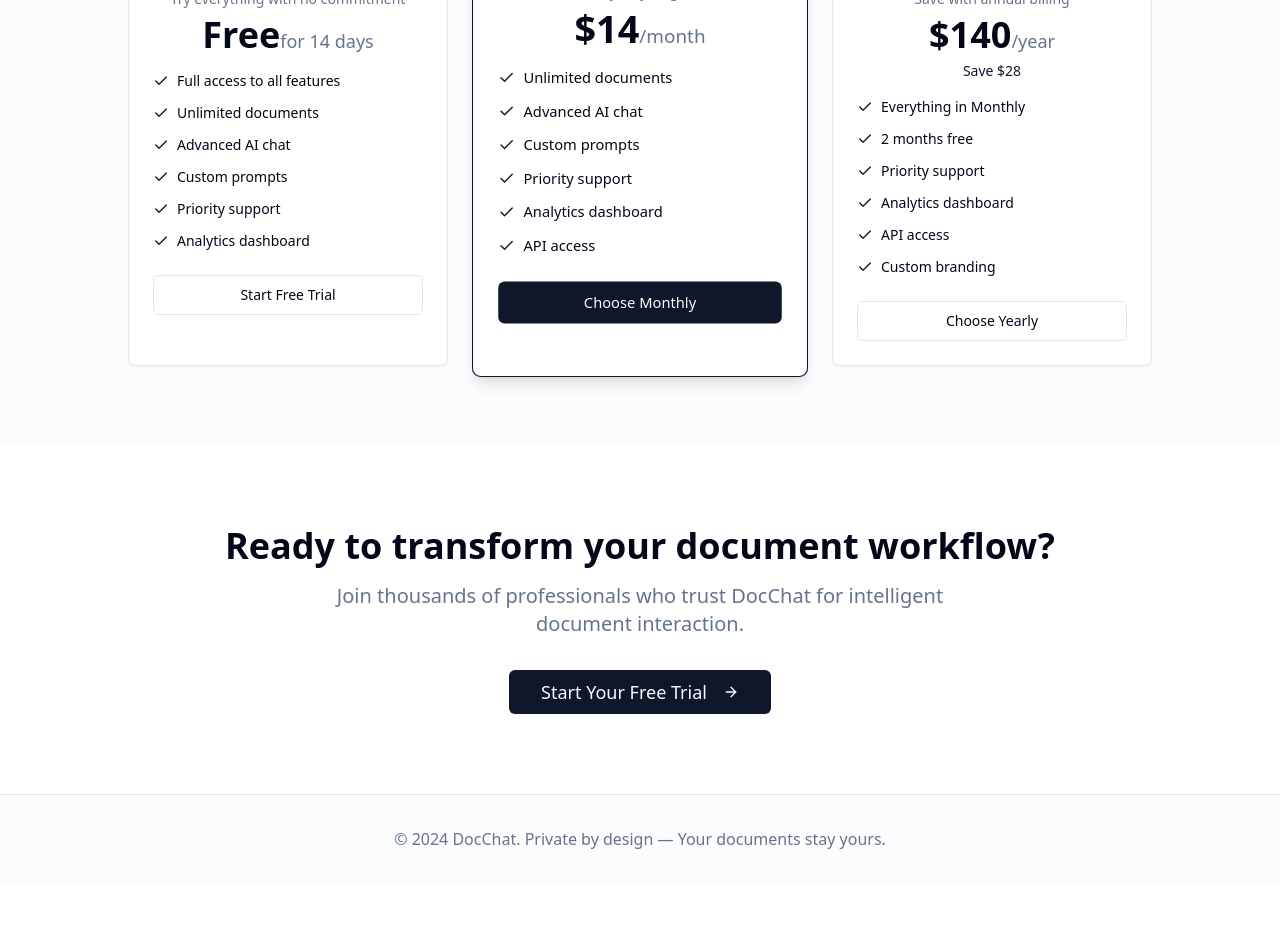
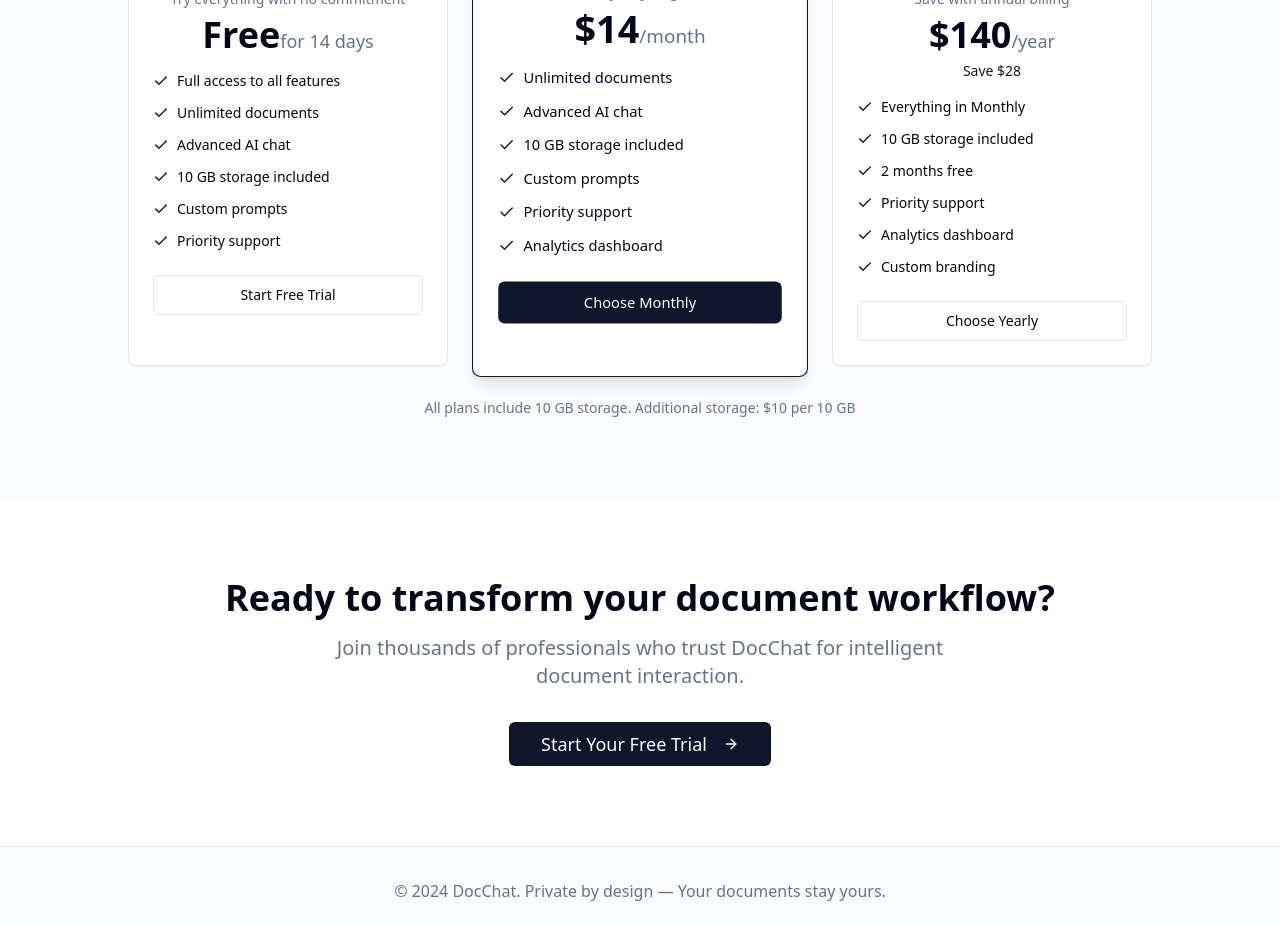
Before and after one commit to Thabonel/drive-flow-ai-know, a React (Vite) app: page / in a window 1280 px wide. Shown: the part 2320-3246 px from the top of the page. Before the commit the page ends 3203 px from the top, so only its background shows below. Built offline with nearby package versions, Linux system fonts and the light colour scheme.

Commit message:
Update pricing to include storage costs

```diff
--- a/src/pages/Landing.tsx
+++ b/src/pages/Landing.tsx
@@ -10,7 +10,7 @@ const plans = [
     price: 'Free',
     period: 'for 14 days',
     description: 'Try everything with no commitment',
-    features: ['Full access to all features', 'Unlimited documents', 'Advanced AI chat', 'Custom prompts', 'Priority support', 'Analytics dashboard'],
+    features: ['Full access to all features', 'Unlimited documents', 'Advanced AI chat', '10 GB storage included', 'Custom prompts', 'Priority support'],
     popular: false,
     trial: true,
   },
@@ -19,7 +19,7 @@ const plans = [
     price: '$14',
     period: '/month',
     description: 'Pay as you go',
-    features: ['Unlimited documents', 'Advanced AI chat', 'Custom prompts', 'Priority support', 'Analytics dashboard', 'API access'],
+    features: ['Unlimited documents', 'Advanced AI chat', '10 GB storage included', 'Custom prompts', 'Priority support', 'Analytics dashboard'],
     popular: true,
   },
   {
@@ -27,7 +27,7 @@ const plans = [
     price: '$140',
     period: '/year',
     description: 'Save with annual billing',
-    features: ['Everything in Monthly', '2 months free', 'Priority support', 'Analytics dashboard', 'API access', 'Custom branding'],
+    features: ['Everything in Monthly', '10 GB storage included', '2 months free', 'Priority support', 'Analytics dashboard', 'Custom branding'],
     popular: false,
     savings: 'Save $28',
   },
@@ -249,6 +249,10 @@ export default function Landing() {
               </Card>
             ))}
           </div>
+
+          <div className="text-center mt-8 text-sm text-muted-foreground">
+            <p>All plans include 10 GB storage. Additional storage: $10 per 10 GB</p>
+          </div>
         </div>
       </section>
 
--- a/src/pages/Settings/Billing.tsx
+++ b/src/pages/Settings/Billing.tsx
@@ -5,17 +5,17 @@ const plans = [
   {
     name: 'Free Trial',
     price: 'Free for 14 days',
-    features: ['Full access', 'Unlimited documents', 'All features']
+    features: ['Full access', 'Unlimited documents', '10 GB storage included']
   },
   {
     name: 'Monthly',
     price: '$14/month',
-    features: ['Unlimited docs', 'Priority support', 'Analytics']
+    features: ['Unlimited docs', '10 GB storage included', 'Priority support']
   },
   {
     name: 'Yearly',
     price: '$140/year',
-    features: ['Save $28/year', 'All monthly features', 'Priority support']
+    features: ['Save $28/year', '10 GB storage included', 'All features']
   }
 ];
 
@@ -46,6 +46,10 @@ export default function Billing() {
           </Card>
         ))}
       </div>
+
+      <div className="text-center mt-6 text-sm text-muted-foreground">
+        <p>All plans include 10 GB storage. Additional storage: $10 per 10 GB</p>
+      </div>
     </div>
   );
 }
```
